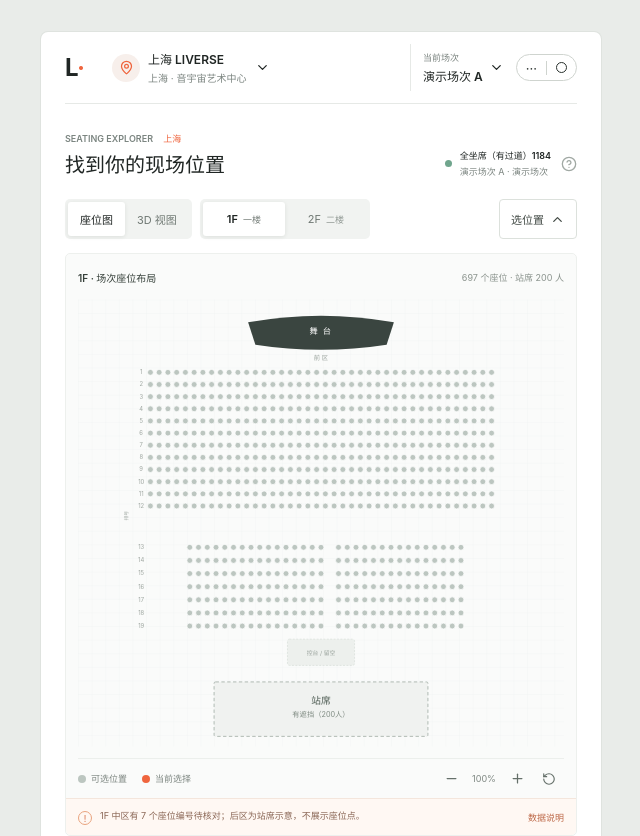
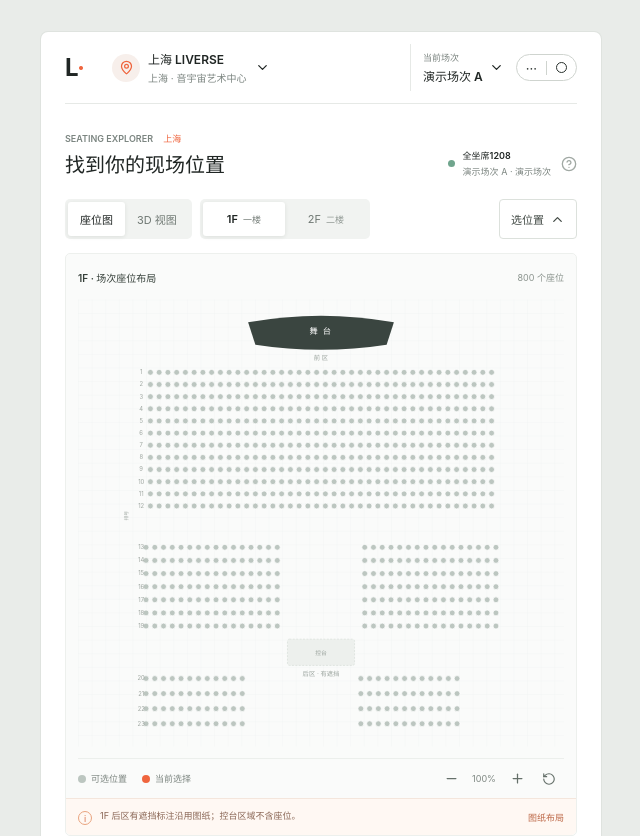
Before and after one commit to bella1518805176-cell/liverse, a React (Vite) app in the folder apps/demo/: page / in a window 1280 px wide. Shown: the top 836 px of the page, without its empty margins (319-959 px from the left). Built offline with nearby package versions, Linux system fonts and the light colour scheme.

Commit message:
Update 2D map to full seating 1208

```diff
--- a/apps/demo/src/main.tsx
+++ b/apps/demo/src/main.tsx
@@ -9,7 +9,7 @@ type CameraMode = "场馆总览" | "观众视角" | "手机取景";
 type Seat = { floor: Floor; area: string; row: number; number: number; x: number; y: number };
 
 const fixedRows = [
-  [6, 23], [9, 17, 8], [10, 17, 10], [10, 17, 10], [11, 17, 11], [11, 17, 11],
+  [6, 17, 6], [9, 17, 8], [10, 17, 10], [10, 17, 10], [11, 17, 11], [11, 17, 11],
   [11, 17, 11], [11, 17, 11], [11, 17, 11], [10, 17, 10], [6, 17, 6], [5, 5],
 ].map((groups, index) => ({ groups, row: index + 1 }));
 
@@ -18,24 +18,34 @@ function buildSeats(floor: Floor): Seat[] {
     return fixedRows.flatMap(({ groups, row }) => {
       const seats: Seat[] = [];
       let number = 1;
+      const total = groups.reduce((sum, group) => sum + group, 0);
+      const spacing = 20;
+      const sectionGap = 60;
+      const width = (total - groups.length) * spacing + (groups.length - 1) * sectionGap;
+      let x = 500 - width / 2;
       groups.forEach((count, groupIndex) => {
         for (let i = 0; i < count; i += 1) {
-          const total = groups.reduce((sum, group) => sum + group, 0);
-          const x = 500 + (number - (total + 1) / 2) * 20 + groupIndex * 24;
           seats.push({ floor, area: "固定坐席", row, number, x, y: 118 + row * 34 });
           number += 1;
+          x += spacing;
         }
+        if (groupIndex < groups.length - 1) x += sectionGap - spacing;
       });
       return seats;
     });
   }
   return [
     ...Array.from({ length: 12 }, (_, i) => ({ row: i + 1, count: 40, area: "前区", y: 150 + i * 25 })),
-    ...Array.from({ length: 7 }, (_, i) => ({ row: i + 13, count: 31, area: "中区", y: 510 + i * 27 })),
+    ...Array.from({ length: 7 }, (_, i) => ({ row: i + 13, count: 32, area: "中区", y: 510 + i * 27 })),
+    ...Array.from({ length: 4 }, (_, i) => ({ row: i + 20, count: 24, area: "后区", y: 780 + i * 31 })),
   ].flatMap(({ row, count, area, y }) => Array.from({ length: count }, (_, i) => {
-    const gap = area === "前区" ? 0 : 18;
-    const splitAt = Math.ceil(count / 2);
-    const x = 500 + (i - (count - 1) / 2) * 18 + (i >= splitAt ? gap : 0);
+    const splitAt = area === "前区" ? count : count / 2;
+    const spacing = 18;
+    const x = area === "前区"
+      ? 500 + (i - (count - 1) / 2) * spacing
+      : i < splitAt
+        ? 140 + i * spacing
+        : (area === "中区" ? 590 : 582) + (i - splitAt) * spacing;
     return { floor, area, row, number: i + 1, x, y };
   }));
 }
@@ -82,7 +92,7 @@ function App() {
 
     <section className="page-heading">
       <div><p className="eyebrow">SEATING EXPLORER <span>上海</span></p><h1>找到你的现场位置</h1></div>
-      <div className="current-layout"><span className="layout-dot" /><div><strong>全坐席（有过道）1184</strong><small>{show} · 演示场次</small></div><CircleHelp size={16} /></div>
+      <div className="current-layout"><span className="layout-dot" /><div><strong>全坐席1208</strong><small>{show} · 演示场次</small></div><CircleHelp size={16} /></div>
     </section>
 
     <section className="controls-row">
@@ -97,7 +107,7 @@ function App() {
 
     <section className={`map-panel ${view === "3D" ? "mode-3d" : ""}`}>
       {view === "2D" ? <>
-        <div className="map-meta"><span>{floor} · {floor === "1F" ? "场次座位布局" : "固定坐席"}</span><span className="map-count">{floor === "1F" ? "697 个座位 · 站席 200 人" : "408 个已读取座位"}</span></div>
+        <div className="map-meta"><span>{floor} · {floor === "1F" ? "场次座位布局" : "固定坐席"}</span><span className="map-count">{floor === "1F" ? "800 个座位" : "408 个座位"}</span></div>
         <div className="map-stage" aria-label={`${floor} 座位图`}>
           <div className={`map-transform ${zoom >= 1.4 ? "zoomed" : ""}`} style={{ transform: `scale(${zoom})` }}>
             <svg viewBox={floor === "1F" ? "0 0 1000 920" : "0 0 1000 650"} role="img" aria-label={`${floor} 座位分布示意图`}>
@@ -108,12 +118,8 @@ function App() {
               {floor === "1F" && <>
                 <text className="zone-label" x="500" y="125" textAnchor="middle">前 区</text>
                 <rect className="control-zone" x="431" y="699" width="138" height="54" rx="4" />
-                <text className="control-label" x="500" y="731" textAnchor="middle">控台 / 留空</text>
-                <g className="standing-zone" aria-label="站席 有遮挡（200人）">
-                  <rect x="280" y="787" width="440" height="112" rx="3" />
-                  <text className="standing-title" x="500" y="833" textAnchor="middle">站席</text>
-                  <text className="standing-note" x="500" y="860" textAnchor="middle">有遮挡（200人）</text>
-                </g>
+                <text className="control-label" x="500" y="731" textAnchor="middle">控台</text>
+                <text className="zone-label" x="500" y="774" textAnchor="middle">后区 · 有遮挡</text>
               </>}
               {floor === "2F" && <text className="zone-label" x="500" y="113" textAnchor="middle">二楼固定坐席</text>}
               {seats.map((seat) => {
@@ -123,13 +129,13 @@ function App() {
                   <circle cx={x} cy={seat.y} r={floor === "1F" ? 6 : 7} /><text className="seat-number" x={x} y={seat.y + 3}>{seat.number}</text><title>{seat.row}排{seat.number}号</title>
                 </g>;
               })}
-              {Array.from({ length: floor === "1F" ? 19 : 12 }, (_, i) => <text key={i} className="row-label" x="130" y={floor === "1F" ? (i < 12 ? 154 + i * 25 : 514 + (i - 12) * 27) : 152 + i * 34}>{i + 1}</text>)}
+              {Array.from({ length: floor === "1F" ? 23 : 12 }, (_, i) => <text key={i} className="row-label" x="130" y={floor === "1F" ? (i < 12 ? 154 + i * 25 : i < 19 ? 514 + (i - 12) * 27 : 784 + (i - 19) * 31) : 152 + i * 34}>{i + 1}</text>)}
               <text className="row-caption" x="102" y={floor === "1F" ? 445 : 580} transform={`rotate(-90 102 ${floor === "1F" ? 445 : 580})`}>排号</text>
             </svg>
           </div>
         </div>
         <div className="map-footer"><span><i className="legend-seat" />可选位置</span><span><i className="legend-selected" />当前选择</span><div className="map-tools"><button aria-label="缩小" onClick={() => setZoom(Math.max(0.8, zoom - 0.15))}><Minus size={15} /></button><span>{Math.round(zoom * 100)}%</span><button aria-label="放大" onClick={() => setZoom(Math.min(2.5, zoom + 0.15))}><Plus size={15} /></button><button aria-label="复位" onClick={() => setZoom(1)}><RotateCcw size={14} /></button></div></div>
-        {floor === "1F" && <div className="data-note"><span>!</span><p>1F 中区有 7 个座位编号待核对；后区为站席示意，不展示座位点。</p><strong>数据说明</strong></div>}
+        {floor === "1F" && <div className="data-note"><span>i</span><p>1F 后区有遮挡标注沿用图纸；控台区域不含座位。</p><strong>图纸布局</strong></div>}
       </> : <>
         <div className="map-meta"><span>3D 视图 <em>预览占位</em></span><span className="map-count">{camera}</span></div>
         <div className={`placeholder-scene scene-${camera === "手机取景" ? "camera" : camera === "观众视角" ? "audience" : "overview"}`}>
@@ -163,7 +169,7 @@ function App() {
       <section className="bottom-sheet" role="dialog" aria-modal="true" aria-label={sheet === "venue" ? "选择场馆" : sheet === "show" ? "选择场次" : "选择位置"}>
         <div className="sheet-handle" /><div className="sheet-heading"><div><small>上海 LIVERSE</small><h2>{sheet === "venue" ? "选择场馆" : sheet === "show" ? "选择场次" : "选择位置"}</h2></div><button aria-label="关闭" onClick={() => setSheet(null)}><X size={18} /></button></div>
         {sheet === "venue" && <div className="choice-list"><button className="choice-row chosen" onClick={() => setSheet(null)}><span className="choice-icon"><MapPin size={18} /></span><span><strong>上海 LIVERSE</strong><small>上海 · 音宇宙艺术中心</small></span><Check size={17} /></button></div>}
-        {sheet === "show" && <div className="choice-list">{["演示场次 A", "演示场次 B"].map((item) => <button key={item} className={`choice-row ${show === item ? "chosen" : ""}`} onClick={() => { setShow(item); setSheet(null); }}><span className="choice-index">{item.endsWith("A") ? "A" : "B"}</span><span><strong>{item}</strong><small>演示场次 · 全坐席（有过道）1184</small></span>{show === item && <Check size={17} />}</button>)}</div>}
+        {sheet === "show" && <div className="choice-list">{["演示场次 A", "演示场次 B"].map((item) => <button key={item} className={`choice-row ${show === item ? "chosen" : ""}`} onClick={() => { setShow(item); setSheet(null); }}><span className="choice-index">{item.endsWith("A") ? "A" : "B"}</span><span><strong>{item}</strong><small>演示场次 · 全坐席1208</small></span>{show === item && <Check size={17} />}</button>)}</div>}
         {sheet === "position" && <div className="position-form"><label>楼层<div className="form-segment">{(["1F", "2F"] as const).map((item) => <button key={item} className={positionFloor === item ? "active" : ""} onClick={() => { setPositionFloor(item); setPositionRow(1); setPositionNumber(1); }}>{item} {item === "1F" ? "一楼" : "二楼"}</button>)}</div></label><div className="form-fields"><label>排号<select id="row-select" value={positionRow} onChange={(event) => { setPositionRow(Number(event.target.value)); setPositionNumber(1); }}>{positionRows.map((row) => <option key={row} value={row}>{row} 排</option>)}</select></label><label>座号<select id="seat-select" value={positionNumber} onChange={(event) => setPositionNumber(Number(event.target.value))}>{positionSeats.map((seat) => <option key={seat.number} value={seat.number}>{seat.number} 号</option>)}</select></label></div><button className="confirm-position" onClick={() => { const candidate = positionSeats.find((seat) => seat.number === positionNumber); if (candidate) { setFloor(positionFloor); setSelected(candidate); } setSheet(null); }}>确认位置 <Check size={17} /></button><button className="map-picker-link" onClick={() => { setView("2D"); setSheet(null); }}>回到 2D 座位图选择</button></div>}
       </section>
     </div>}
```
Also changed, not shown: apps/demo/src/style.css, 1 other file (tests, documents, lock files or other folders).
